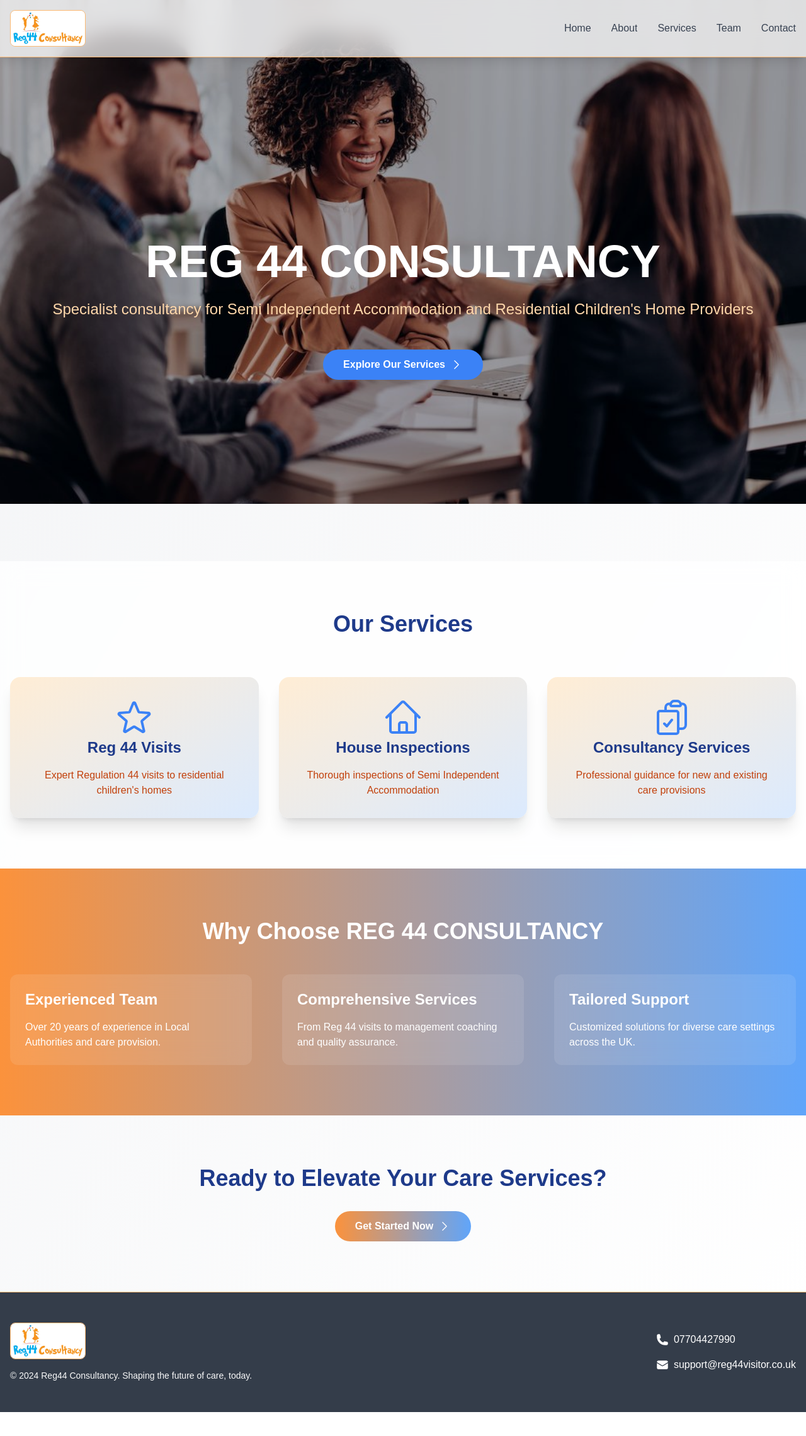
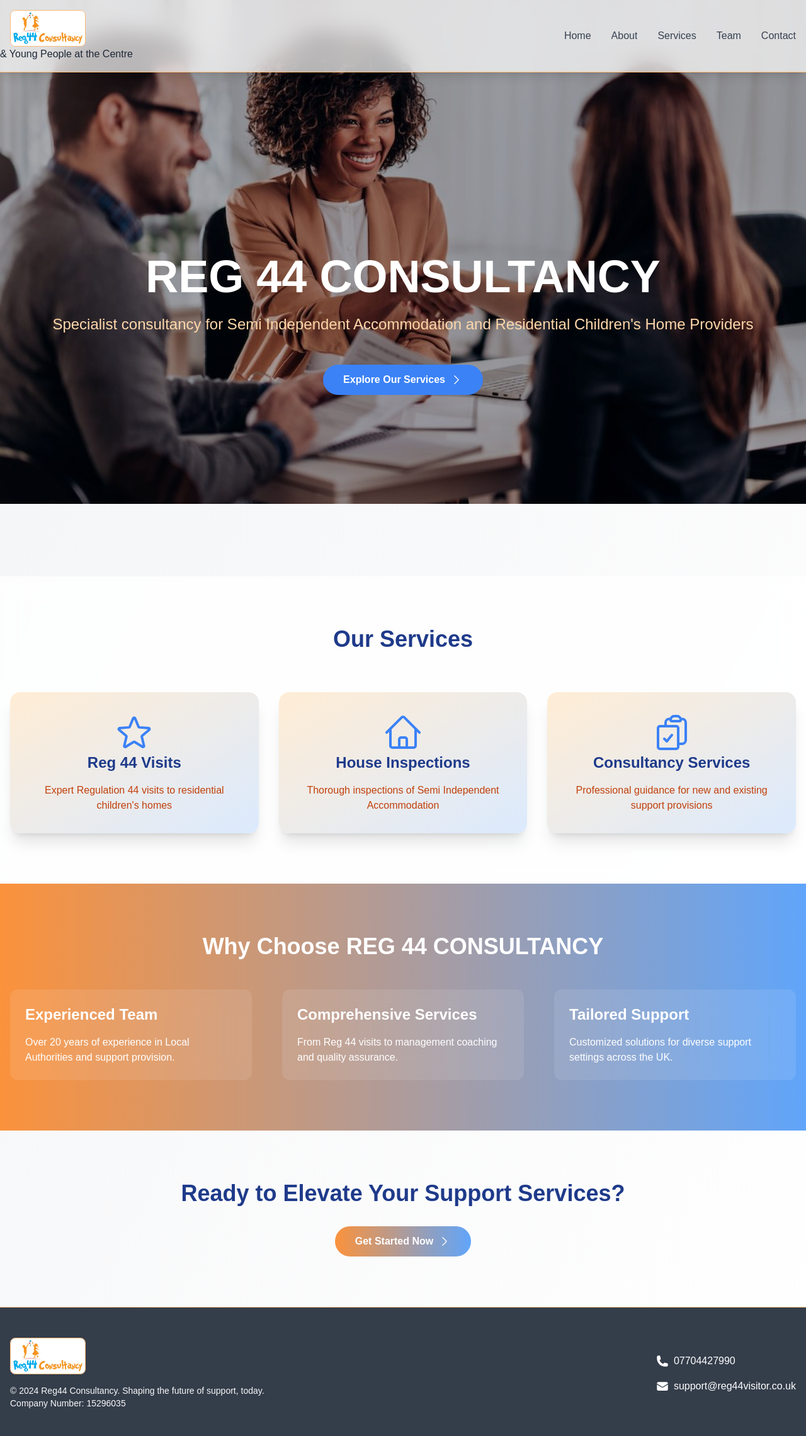
Before and after one commit to BrandonKambasha/gitProject3, a Next.js app: page / in a window 1280 px wide. Shown: the top 2280 px of the page at 63% size. Before the commit the page ends 2242 px from the top, so only its background shows below. Built offline with nearby package versions, Linux system fonts and the light colour scheme.

Commit message:
Ammendments to text and images

```diff
--- a/src/app/about/page.tsx
+++ b/src/app/about/page.tsx
@@ -22,7 +22,7 @@
   const coreValues = [
     { icon: UserGroupIcon, title: "Expertise", description: "We bring over 20 years of experience in Local Authorities to every project." },
     { icon: ShieldCheckIcon, title: "Quality", description: "We uphold the highest standards in our services and recommendations." },
-    { icon: AcademicCapIcon, title: "Innovation", description: "We continuously seek new ways to improve care standards and practices." },
+    { icon: AcademicCapIcon, title: "Innovation", description: "We continuously seek new ways to improve support standards and practices." },
   ]
 
   return (
@@ -53,7 +53,7 @@
             transition={{ duration: 0.8, delay: 0.2 }}
             className="text-xl md:text-2xl mb-12"
           >
-            Pioneering the future of care with expertise and innovation
+            Children & Young People at the Centre
           </motion.p>
         </section>
 
@@ -66,12 +66,15 @@
                 transition={{ duration: 0.5 }}
               >
                 <h2 className="text-4xl font-bold mb-6 text-blue-900">About Us</h2>
+
                 <p className="text-orange-700 mb-4">
-                  At REG 44 CONSULTANCY, we are dedicated to supporting Semi Independent Accommodation and Residential Children's Home Providers across the United Kingdom. Our mission is to help organizations meet the needs of young people they support, ensuring the best possible outcomes for children and young adults in care settings.
-                </p>
+                At REG 44 CONSULTANCY, we are committed to leveraging our extensive experience and diverse expertise to support and elevate support standards across the UK. Our team is dedicated to providing tailored, innovative solutions that make a real difference in the lives of children and young people.                 </p>
+                <h3 className="text-blue-900 font-bold">Diverse Skill Set</h3>
                 <p className="text-orange-700 mb-4">
-                  We work with Local Authorities, Organizations, and private companies, offering our expertise to those working with Families on the Edge of Care, Children who are Looked After, Unaccompanied Asylum Seeking Children, Care Leavers, Migrant Families, and families from Black Asian and Ethnic Minority Backgrounds.
-                </p>
+                From social work to quality assurance, our team's diverse backgrounds ensure we can provide comprehensive support across all aspects of children’s homes and supported accommodation.                 </p>
+                <h3 className="text-blue-900 font-bold">Local Authority Experience</h3>
+                <p className="text-orange-700 mb-4">Our team brings over 20 years of combined experience working in Local Authorities, providing invaluable insights into the challenges and requirements of children’s homes and supported accommodation.</p>
+
               </motion.div>
               <motion.div
                 initial={{ opacity: 0, x: 50 }}
@@ -126,9 +129,9 @@
             </motion.h2>
             <div className="space-y-8">
               {[
-                { title: "Safeguarding", description: "Our team includes experienced Safeguarding Audit Officers, ensuring the highest standards of child protection in care settings." },
+                { title: "Safeguarding", description: "Our team includes experienced Safeguarding Audit Officers, ensuring the highest standards of child protection in support settings." },
                 { title: "Quality Assurance", description: "With Quality Assurance Leads on our team, we help organizations implement robust quality management systems." },
-                { title: "Social Work", description: "Our team includes experienced Social Workers who understand the complexities of child care and protection." },
+                { title: "Social Work", description: "Our team includes experienced Social Workers who understand the complexities of child support and protection." },
               ].map((item, index) => (
                 <motion.div
                   key={index}
@@ -170,7 +173,7 @@
               transition={{ duration: 0.5 }}
               className="text-4xl font-bold mb-8 text-blue-900"
             >
-              Ready to Elevate Your Care Standards?
+              Ready to Elevate Your Support Standards?
             </motion.h2>
             <MotionLink
               href="/contact"
--- a/src/app/contact/page.tsx
+++ b/src/app/contact/page.tsx
@@ -58,7 +58,7 @@
             transition={{ duration: 0.8, delay: 0.2 }}
             className="text-xl md:text-2xl mb-12"
           >
-            We're here to answer your questions and discuss how we can help elevate your care standards
+            We're here to answer your questions and discuss how we can help elevate your support standards
           </motion.p>
         </section>
 
--- a/src/app/layout.tsx
+++ b/src/app/layout.tsx
@@ -40,7 +40,9 @@
             <div className="flex justify-between items-center">
               <Link href="/" className="transform hover:scale-105 transition-transform duration-300">
                 <Image src={myImage} alt="Reg44 Consultancy Logo" width={120} height={60} className="rounded-lg border border-orange-300 hover:border-blue-400 transition-colors duration-300" />
+                <p style={{marginLeft:-80}}>Children & Young People at the Centre</p>
               </Link>
+
               <nav className="hidden md:block">
                 <ul className="flex space-x-8 text-gray-700">
                   {navItems.map((item) => (
@@ -65,9 +67,13 @@
             <div className="flex flex-col md:flex-row justify-between items-center">
               <div className="mb-8 md:mb-0 text-center md:text-left">
                 <Image src={myImage} alt="Reg44 Consultancy Logo" width={120} height={60} className="mb-4 mx-auto md:mx-0 rounded-lg border border-orange-300 hover:border-blue-400 transition-colors duration-300" />
-                <p className="text-sm animate-pulse">&copy; 2024 Reg44 Consultancy. Shaping the future of care, today.</p>
+                <p className="text-sm animate-pulse">&copy; 2024 Reg44 Consultancy. Shaping the future of support, today.</p>
+
+                <p className="text-sm animate-pulse">Company Number: 15296035</p>
+
               </div>
               <div className="flex flex-col space-y-4">
+
                 <a href="tel:07704427990" className="flex items-center justify-center md:justify-start hover:text-orange-300 transition duration-300 group">
                   <PhoneIcon className="h-5 w-5 mr-2 group-hover:animate-bounce" />
                   <span className="relative">
--- a/src/app/page.tsx
+++ b/src/app/page.tsx
@@ -21,7 +21,7 @@
   const services = [
     { icon: StarIcon, title: "Reg 44 Visits", description: "Expert Regulation 44 visits to residential children's homes" },
     { icon: HomeIcon, title: "House Inspections", description: "Thorough inspections of Semi Independent Accommodation" },
-    { icon: ClipboardDocumentCheckIcon, title: "Consultancy Services", description: "Professional guidance for new and existing care provisions" },
+    { icon: ClipboardDocumentCheckIcon, title: "Consultancy Services", description: "Professional guidance for new and existing support provisions" },
   ]
 
   return (
@@ -117,9 +117,9 @@
             </motion.h2>
             <div className="grid grid-cols-1 md:grid-cols-3 gap-12">
               {[
-                { title: "Experienced Team", description: "Over 20 years of experience in Local Authorities and care provision." },
+                { title: "Experienced Team", description: "Over 20 years of experience in Local Authorities and support provision." },
                 { title: "Comprehensive Services", description: "From Reg 44 visits to management coaching and quality assurance." },
-                { title: "Tailored Support", description: "Customized solutions for diverse care settings across the UK." },
+                { title: "Tailored Support", description: "Customized solutions for diverse support settings across the UK." },
               ].map((feature, index) => (
                 <motion.div
                   key={index}
@@ -144,7 +144,7 @@
               transition={{ duration: 0.5 }}
               className="text-4xl font-bold mb-8 text-blue-900"
             >
-              Ready to Elevate Your Care Services?
+              Ready to Elevate Your Support Services?
             </motion.h2>
             <MotionLink
               href="/contact"
--- a/src/app/services/page.tsx
+++ b/src/app/services/page.tsx
@@ -5,7 +5,7 @@
 import Image from 'next/image'
 import Link from 'next/link'
 import { StarIcon, HomeIcon, ClipboardDocumentCheckIcon, ChartBarIcon, UserGroupIcon, AcademicCapIcon, ChevronRightIcon } from '@heroicons/react/24/outline'
-import backgroundImage from '../../images/img4.avif'
+import backgroundImage from '../../images/supportPic.jpg'
 import ctaImage from '../../images/img2.avif'
 
 const MotionLink = motion(Link)
@@ -16,14 +16,14 @@
     services: [
       { icon: StarIcon, name: "Reg 44 Visits", description: "Expert Regulation 44 visits to residential children's homes" },
       { icon: HomeIcon, name: "House Inspections", description: "Thorough inspections of Semi Independent Accommodation" },
-      { icon: ClipboardDocumentCheckIcon, name: "Consultancy Services", description: "Professional guidance for new and existing care provisions" },
+      { icon: ClipboardDocumentCheckIcon, name: "Consultancy Services", description: "Professional guidance for new and existing support provisions" },
     ]
   },
   {
     title: "Quality & Management",
     services: [
       { icon: ChartBarIcon, name: "Quality Assurance", description: "Developing and implementing Quality Assurance Frameworks" },
-      { icon: UserGroupIcon, name: "Management Coaching", description: "Coaching and mentoring for care management teams" },
+      { icon: UserGroupIcon, name: "Management Coaching", description: "Coaching and mentoring for support management teams" },
       { icon: AcademicCapIcon, name: "Training Programs", description: "Bespoke training and development solutions" },
     ]
   }
@@ -76,7 +76,7 @@
             transition={{ duration: 0.8, delay: 0.2 }}
             className="text-xl md:text-2xl mb-12"
           >
-            Comprehensive solutions to elevate care standards in Semi Independent Accommodation and Residential Children's Homes
+            Comprehensive solutions to elevate support standards in Semi Independent Accommodation and Residential Children's Homes
           </motion.p>
         </section>
 
@@ -165,7 +165,7 @@
                 className="bg-gradient-to-br from-orange-100 to-blue-100 p-6 rounded-lg shadow-lg"
               >
                 <h3 className="text-2xl font-semibold mb-4 text-blue-600">Tailored Solutions</h3>
-                <p className="text-orange-700 mb-4">We understand that each care provider has unique challenges and needs. Our services are customized to address your specific requirements, ensuring maximum impact and relevance.</p>
+                <p className="text-orange-700 mb-4">We understand that each support provider has unique challenges and needs. Our services are customized to address your specific requirements, ensuring maximum impact and relevance.</p>
               </motion.div>
               <motion.div
                 initial={{ opacity: 0, x: 50 }}
@@ -201,7 +201,7 @@
               transition={{ duration: 0.5 }}
               className="text-4xl font-bold mb-8 text-white"
             >
-              Ready to Enhance Your Care Provision?
+              Ready to Enhance Your Support Provision?
             </motion.h2>
             <MotionLink
               href="/contact"
--- a/src/app/team/page.tsx
+++ b/src/app/team/page.tsx
@@ -100,7 +100,7 @@
                 className="bg-white bg-opacity-10 backdrop-filter backdrop-blur-lg p-6 rounded-xl"
               >
                 <h3 className="text-2xl font-semibold mb-4">Local Authority Experience</h3>
-                <p>Our team brings over 20 years of combined experience working in Local Authorities, providing invaluable insights into the challenges and requirements of care provision.</p>
+                <p>Our team brings over 20 years of combined experience working in Local Authorities, providing invaluable insights into the challenges and requirements of support provision.</p>
               </motion.div>
               <motion.div
                 initial={{ opacity: 0, x: 50 }}
@@ -109,7 +109,7 @@
                 className="bg-white bg-opacity-10 backdrop-filter backdrop-blur-lg p-6 rounded-xl"
               >
                 <h3 className="text-2xl font-semibold mb-4">Diverse Skill Set</h3>
-                <p>From social work to quality assurance, our team's diverse backgrounds ensure we can provide comprehensive support across all aspects of care provision.</p>
+                <p>From social work to quality assurance, our team's diverse backgrounds ensure we can provide comprehensive support across all aspects of support provision.</p>
               </motion.div>
             </div>
           </div>
@@ -131,7 +131,7 @@
               transition={{ duration: 0.5 }}
               className="text-xl text-orange-700 max-w-3xl mx-auto"
             >
-              At REG 44 CONSULTANCY, we are committed to leveraging our extensive experience and diverse expertise to support and elevate care standards across the UK. Our team is dedicated to providing tailored, innovative solutions that make a real difference in the lives of young people in care.
+              At REG 44 CONSULTANCY, we are committed to leveraging our extensive experience and diverse expertise to support and elevate support standards across the UK. Our team is dedicated to providing tailored, innovative solutions that make a real difference in the lives of young people in support.
             </motion.p>
           </div>
         </section>
```
Also changed, not shown: src/images/supportPic.jpg (added).
